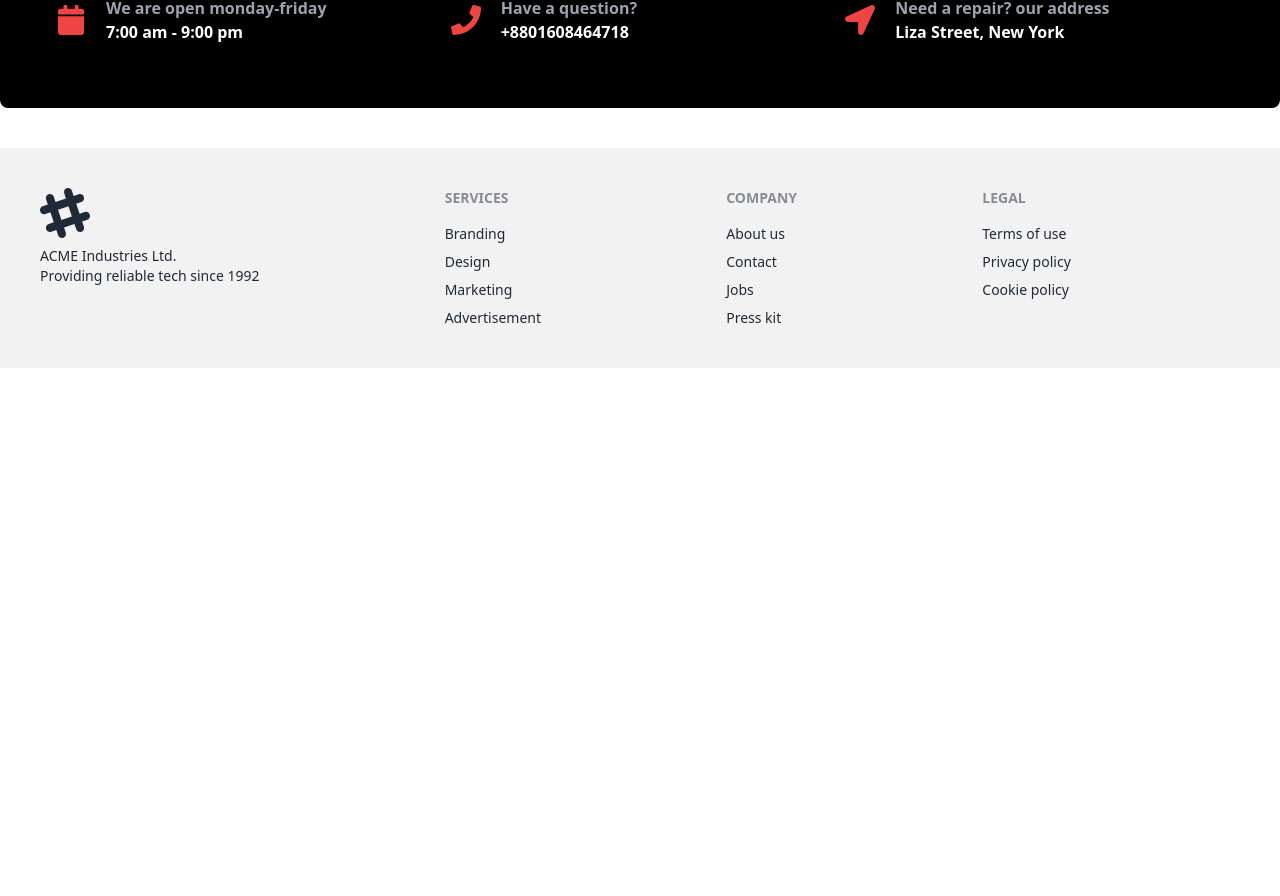
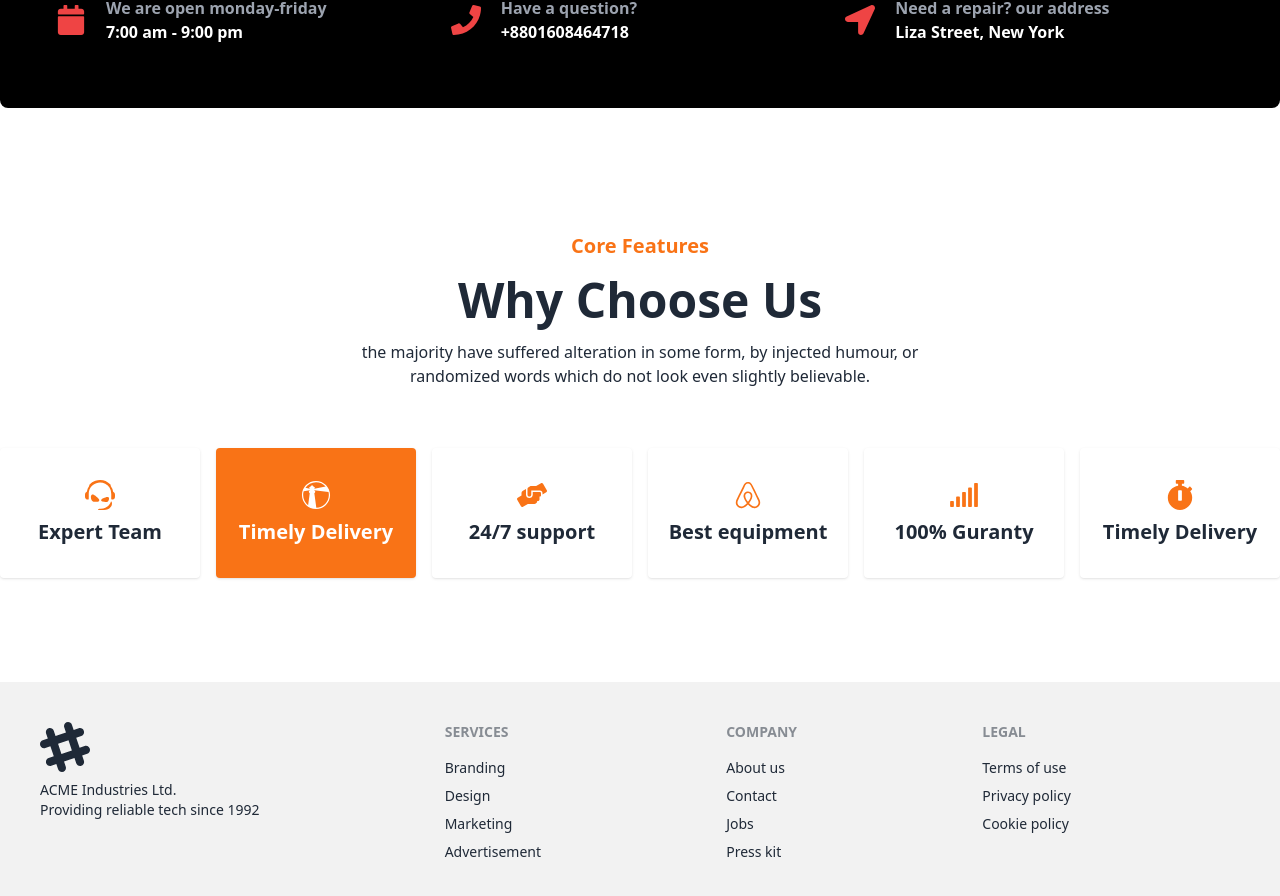
Before and after one commit to Source-Code-007/car-doctor-client, a React (Vite) app: page / in a window 1280 px wide. Shown: the part 1767-2663 px from the top of the page. Before the commit the page ends 2135 px from the top, so only its background shows below. Built offline with nearby package versions, Linux system fonts and the light colour scheme; no server answers.

Commit message:
why choose us section added

```diff
--- a/src/Homepage/Homepage.jsx
+++ b/src/Homepage/Homepage.jsx
@@ -2,6 +2,7 @@ import AboutUs from "./AboutUs/AboutUs";
 import Banner from "./Banner/Banner";
 import HaveAQuestion from "./HaveAQuestion/HaveAQuestion";
 import Services from "./Services/Services";
+import WhyChooseUs from "./WhyChooseUs/WhyChooseUs";
 
 const Homepage = () => {
     return (
@@ -10,6 +11,7 @@ const Homepage = () => {
             <AboutUs></AboutUs>
             <Services></Services>
             <HaveAQuestion></HaveAQuestion>
+            <WhyChooseUs></WhyChooseUs>
         </>
     );
 };
--- /dev/null
+++ b/src/Homepage/WhyChooseUs/WhyChooseUs.jsx
@@ -0,0 +1,41 @@
+import { FaAirbnb, FaHandsHelping, FaSignal, FaStopwatch, FaTeamspeak, FaWatchmanMonitoring } from "react-icons/fa";
+
+const WhyChooseUs = () => {
+    return (
+        <div className="py-16">
+            <div className="space-y-4 text-center w-5/6 lg:w-3/6 mx-auto py-5">
+                <h3 className='text-orange-500 font-bold text-xl'>Core Features</h3>
+                <h4 className='font-bold text-5xl'>Why Choose Us</h4>
+                <p>the majority have suffered alteration in some form, by injected humour, or randomized words which do not look even slightly believable.</p>
+            </div>
+            <div className="grid gap-4 grid-cols-2 md:grid-cols-3 xl:grid-cols-6 py-10">
+                <div className="font-bold text-xl py-8 px-4 rounded space-y-2 text-center shadow">
+                    <span className="text-3xl text-orange-500"><FaTeamspeak className="mx-auto"></FaTeamspeak></span>
+                    <p>Expert Team</p>
+                </div>
+                <div className="font-bold text-xl py-8 px-4 rounded space-y-2 text-center text-white bg-orange-500 shadow">
+                    <span className="text-3xl"><FaWatchmanMonitoring className="mx-auto"></FaWatchmanMonitoring></span>
+                    <p>Timely Delivery</p>
+                </div>
+                <div className="font-bold text-xl py-8 px-4 rounded space-y-2 text-center shadow">
+                    <span className="text-3xl text-orange-500"><FaHandsHelping className="mx-auto"></FaHandsHelping></span>
+                    <p>24/7 support</p>
+                </div>
+                <div className="font-bold text-xl py-8 px-4 rounded space-y-2 text-center shadow">
+                    <span className="text-3xl text-orange-500"><FaAirbnb className="mx-auto"></FaAirbnb></span>
+                    <p>Best equipment</p>
+                </div>
+                <div className="font-bold text-xl py-8 px-4 rounded space-y-2 text-center shadow">
+                    <span className="text-3xl text-orange-500"><FaSignal className="mx-auto"></FaSignal></span>
+                    <p>100% Guranty</p>
+                </div>
+                <div className="font-bold text-xl py-8 px-4 rounded space-y-2 text-center shadow">
+                    <span className="text-3xl text-orange-500"><FaStopwatch className="mx-auto"></FaStopwatch></span>
+                    <p>Timely Delivery</p>
+                </div>
+            </div>
+        </div>
+    );
+};
+
+export default WhyChooseUs;
```
